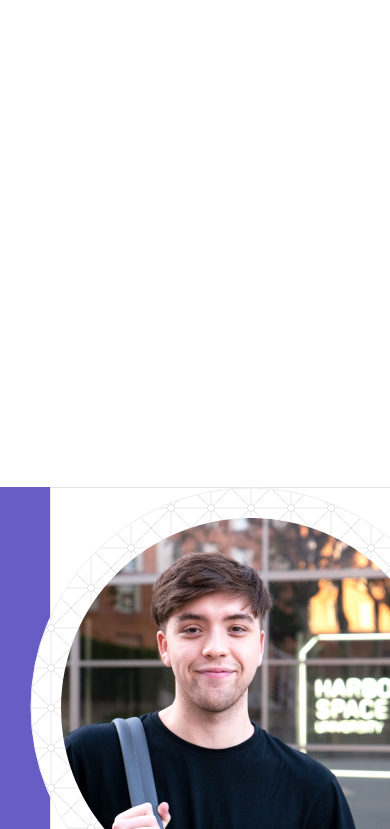
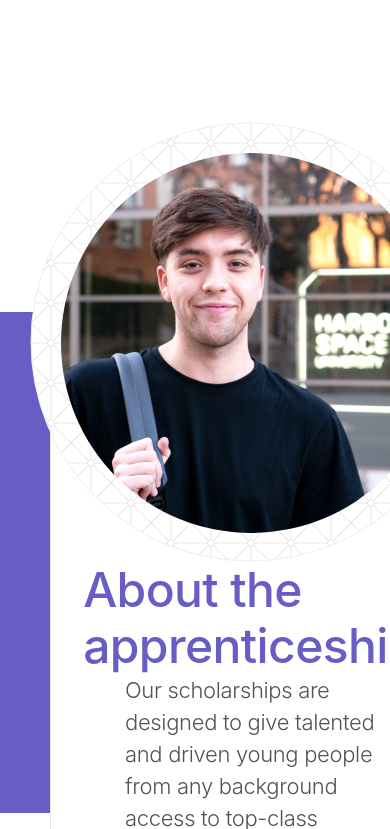
Before and after one commit to trackmystories/HARBOUR.SPACE_Interaction-Design-challenge, a React (Create React App) app: page / in a window 390 px wide. Shown: the part 1295-2124 px from the top of the page. Built offline with nearby package versions, Linux system fonts and the light colour scheme; no server answers.

Commit message:
fix style

```diff
--- a/src/components/styles/aprenticeship.css
+++ b/src/components/styles/aprenticeship.css
@@ -72,13 +72,11 @@
 
 @media only screen and (max-width: 675px) {
   #aprenticeship_section {
-    margin-top: 40%;
     margin: auto;
     z-index: -10;
   }
 
   .aprenticeship {
-    margin-top: 40%;
     display: flex;
     flex-direction: column;
     justify-content: space-between;
@@ -97,15 +95,17 @@
     height: 501px;
     top: 35%;
     left: 0;
+    margin-top: 190px;
     background: #685dc5;
     z-index: -9999;
   }
   .aprenticeship__left-responsive-color-white {
     position: absolute;
     width: 80%;
-    height: 1001px;
-    top: 30%;
+    height: 750px;
+    top: 0;
     left: 10%;
+    margin-top: 180px;
     background: #fff;
     z-index: -9998;
     border: 1px solid #e6e6e6;
--- a/src/screens/styles/commitment.css
+++ b/src/screens/styles/commitment.css
@@ -34,7 +34,6 @@
 
 @media only screen and (max-width: 675px) {
   .commitment__section-flex {
-    margin-top: 33%;
     display: flex;
     flex-direction: column;
     margin-right: 10px;
--- a/src/screens/styles/faq.css
+++ b/src/screens/styles/faq.css
@@ -1,5 +1,7 @@
 #faq_section {
-  width: 100%;
+  margin: 0 auto;
+  border: 1px solid black;
+  width: 70%;
 }
 
 .faq {
@@ -48,7 +50,7 @@
   }
 
   .faq {
-    margin: auto;
+    margin: 0 auto;
     margin-bottom: 30%;
     display: flex;
     flex-direction: column;
```
